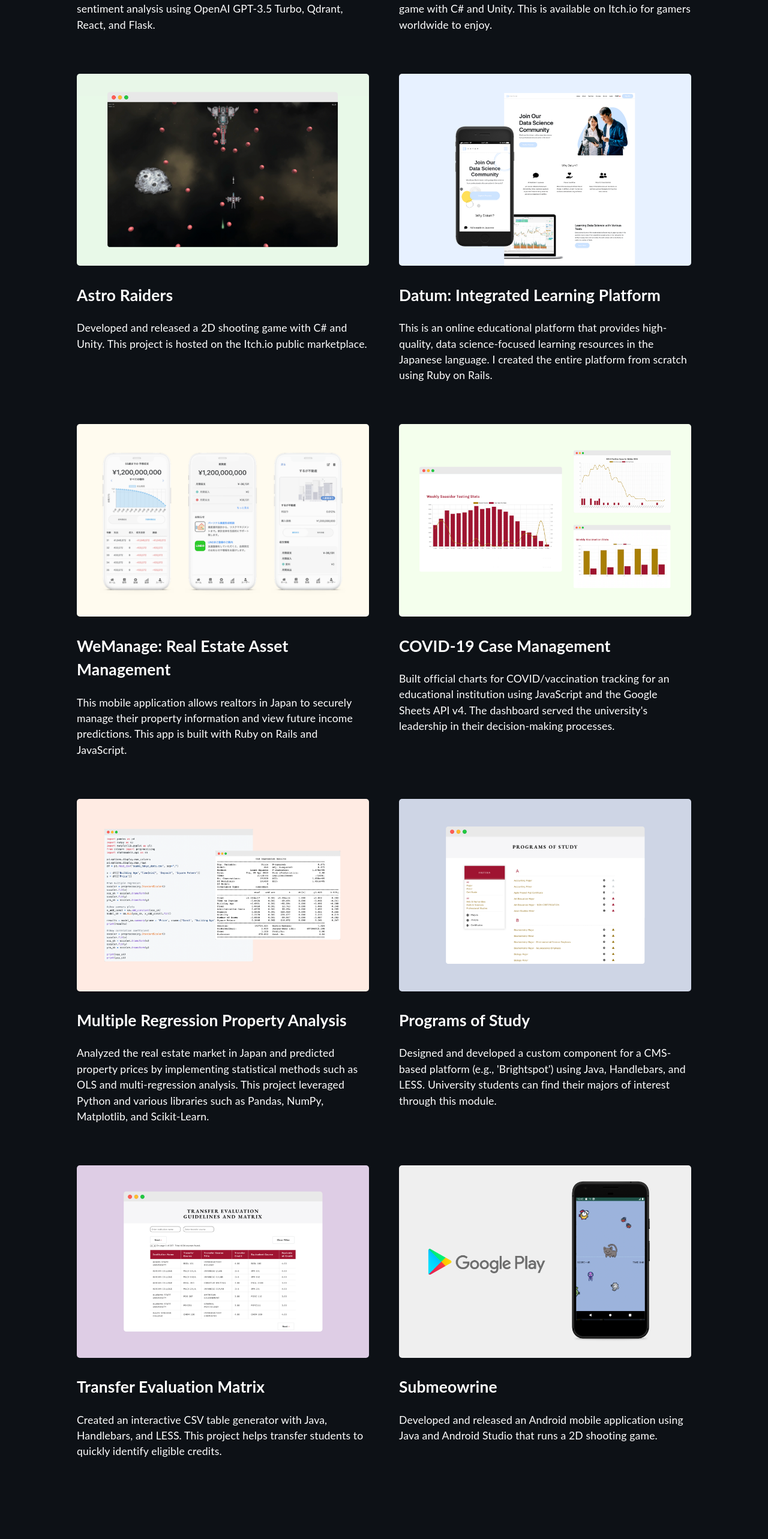
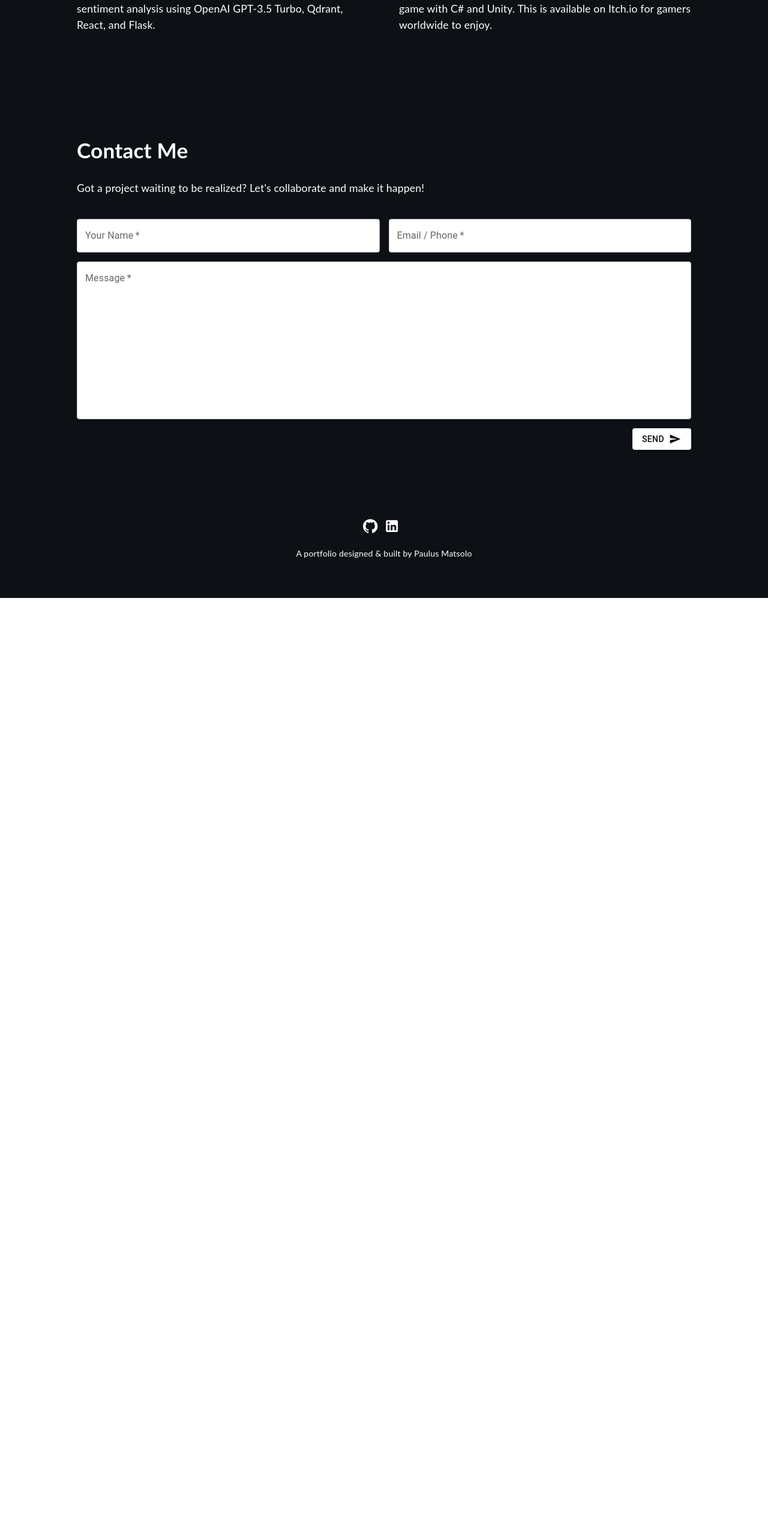
Before and after one commit to Paul-Matsolo/portfolio, a React (Create React App) app: page / in a window 1280 px wide. Shown: the part 3420-5986 px from the top of the page at 60% size. After the commit the page ends 4417 px from the top, so only its background shows below. Built offline with nearby package versions, Linux system fonts and the light colour scheme.

Commit message:
Update Project.tsx

```diff
--- a/src/components/Project.tsx
+++ b/src/components/Project.tsx
@@ -26,46 +26,6 @@ function Project() {
                 <a href="https://yujisatojr.itch.io/highspeedchase" target="_blank" rel="noreferrer"><h2>High Speed Chase</h2></a>
                 <p>Designed, developed, and launched a 3D multiplayer racing game with C# and Unity. This is available on Itch.io for gamers worldwide to enjoy.</p>
             </div>
-            <div className="project">
-                <a href="https://yujisatojr.itch.io/spacecraft" target="_blank" rel="noreferrer"><img src={mock08} className="zoom" alt="thumbnail" width="100%"/></a>
-                <a href="https://yujisatojr.itch.io/spacecraft" target="_blank" rel="noreferrer"><h2>Astro Raiders</h2></a>
-                <p>Developed and released a 2D shooting game with C# and Unity. This project is hosted on the Itch.io public marketplace.</p>
-            </div>
-            <div className="project">
-                <a href="https://www.datumlearn.com/" target="_blank" rel="noreferrer"><img src={mock07} className="zoom" alt="thumbnail" width="100%"/></a>
-                <a href="https://www.datumlearn.com/" target="_blank" rel="noreferrer"><h2>Datum: Integrated Learning Platform</h2></a>
-                <p>This is an online educational platform that provides high-quality, data science-focused learning resources in the Japanese language. I created the entire platform from scratch using Ruby on Rails.</p>
-            </div>
-            <div className="project">
-                <a href="http://www.wemanage.jp/" target="_blank" rel="noreferrer"><img src={mock06} className="zoom" alt="thumbnail" width="100%"/></a>
-                <a href="http://www.wemanage.jp/" target="_blank" rel="noreferrer"><h2>WeManage: Real Estate Asset Management</h2></a>
-                <p>This mobile application allows realtors in Japan to securely manage their property information and view future income predictions. This app is built with Ruby on Rails and JavaScript.</p>
-            </div>
-            <div className="project">
-                <a href="https://www.byuh.edu/covid-19-case-management" target="_blank" rel="noreferrer"><img src={mock05} className="zoom" alt="thumbnail" width="100%"/></a>
-                <a href="https://www.byuh.edu/covid-19-case-management" target="_blank" rel="noreferrer"><h2>COVID-19 Case Management</h2></a>
-                <p>Built official charts for COVID/vaccination tracking for an educational institution using JavaScript and the Google Sheets API v4. The dashboard served the university's leadership in their decision-making processes.</p>
-            </div>
-            <div className="project">
-                <a href="https://github.com/yujisatojr/multi-reg-analysis" target="_blank" rel="noreferrer"><img src={mock04} className="zoom" alt="thumbnail" width="100%"/></a>
-                <a href="https://github.com/yujisatojr/multi-reg-analysis" target="_blank" rel="noreferrer"><h2>Multiple Regression Property Analysis</h2></a>
-                <p>Analyzed the real estate market in Japan and predicted property prices by implementing statistical methods such as OLS and multi-regression analysis. This project leveraged Python and various libraries such as Pandas, NumPy, Matplotlib, and Scikit-Learn.</p>
-            </div>
-            <div className="project">
-                <a href="https://holokai.byuh.edu/programs-of-study" target="_blank" rel="noreferrer"><img src={mock03} className="zoom" alt="thumbnail" width="100%"/></a>
-                <a href="https://holokai.byuh.edu/programs-of-study" target="_blank" rel="noreferrer"><h2>Programs of Study</h2></a>
-                <p>Designed and developed a custom component for a CMS-based platform (e.g., 'Brightspot') using Java, Handlebars, and LESS. University students can find their majors of interest through this module.</p>
-            </div>
-            <div className="project">
-                <a href="https://hookele.byuh.edu/transfer-evaluation-guidelines-and-matrix" target="_blank" rel="noreferrer"><img src={mock02} className="zoom" alt="thumbnail" width="100%"/></a>
-                <a href="https://hookele.byuh.edu/transfer-evaluation-guidelines-and-matrix" target="_blank" rel="noreferrer"><h2>Transfer Evaluation Matrix</h2></a>
-                <p>Created an interactive CSV table generator with Java, Handlebars, and LESS. This project helps transfer students to quickly identify eligible credits.</p>
-            </div>
-            <div className="project">
-                <a href="https://github.com/yujisatojr/submeowrine" target="_blank" rel="noreferrer"><img src={mock01} className="zoom" alt="thumbnail" width="100%"/></a>
-                <a href="https://github.com/yujisatojr/submeowrine" target="_blank" rel="noreferrer"><h2>Submeowrine</h2></a>
-                <p>Developed and released an Android mobile application using Java and Android Studio that runs a 2D shooting game.</p>
-            </div>
         </div>
     </div>
     );
```
